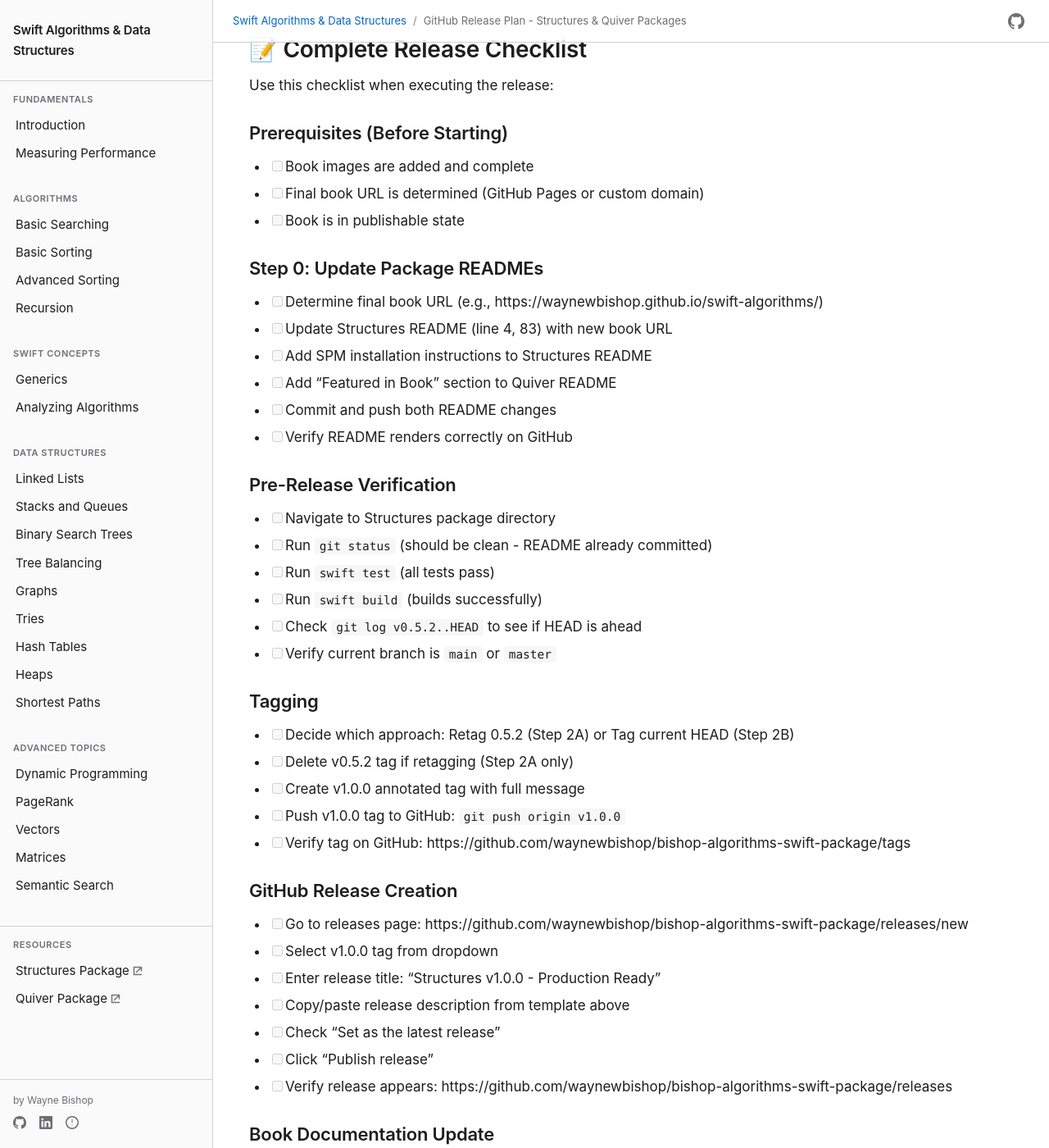
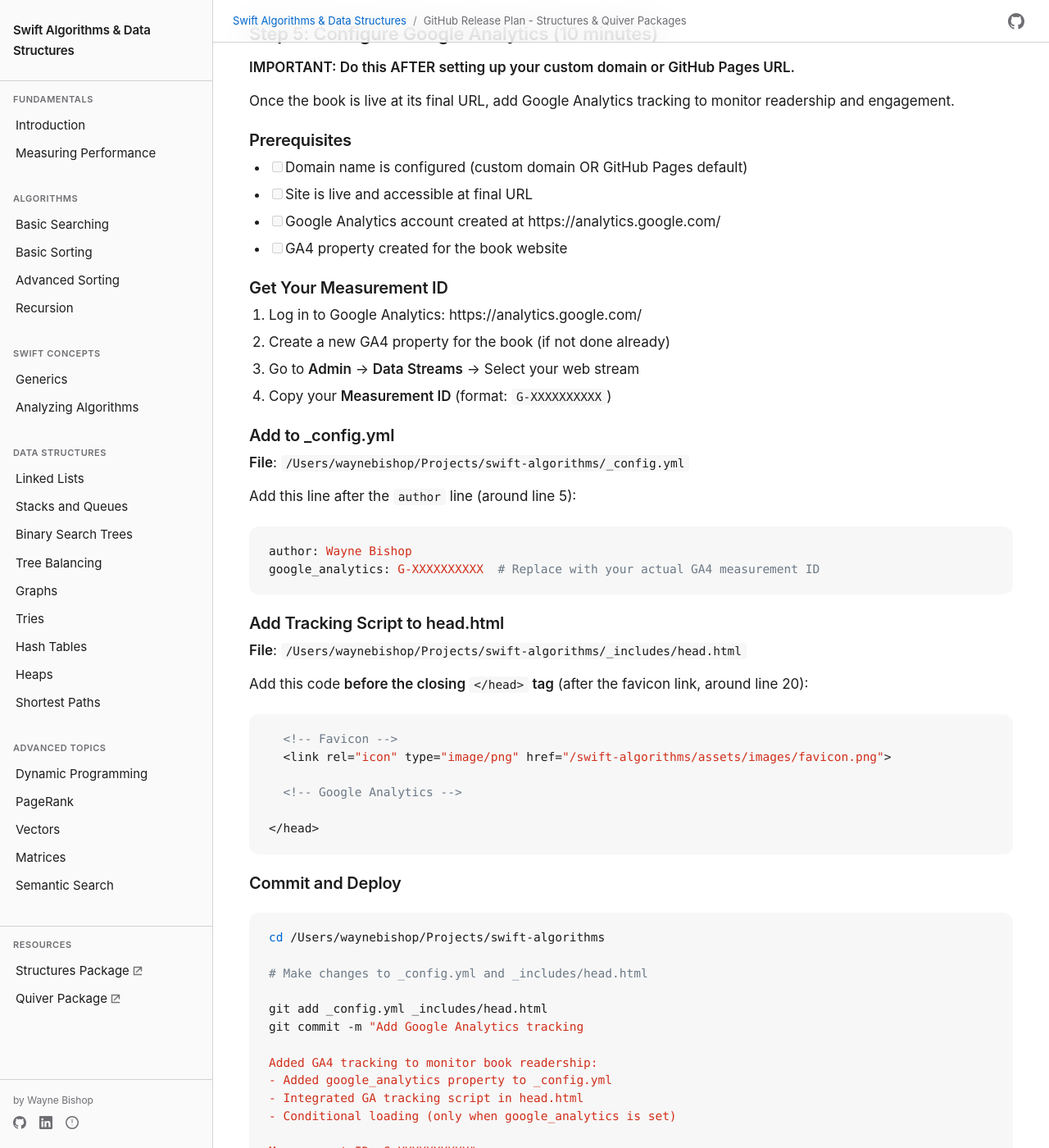
Before and after one commit to waynewbishop/swift-algorithms, a Jekyll site: the page built from RELEASE_PLAN.md, in a window 1280 px wide and 1400 px high, scrolled down 11977 px. Shown: the whole window at 82% size. Built offline with Jekyll 4.4.1, drawn with Linux system fonts in a browser that asks for light colours; our own code applies the rules of GitHub Pages for plain Markdown files; some of the changed text lies outside the part shown.

Commit message:
Add Google Analytics setup instructions to RELEASE_PLAN.md
Added comprehensive Step 5 for configuring Google Analytics tracking:

New Section:
- Prerequisites (domain setup, GA account, live site)
- How to get GA4 Measurement ID from Google Analytics
- Code to add to _config.yml (google_analytics property)
- Code to add to _includes/head.html (GA tracking script)
- Commit and deployment commands
- Verification steps (DevTools Network tab + GA Realtime)
- Benefits list (page views, engagement, traffic sources, etc.)

Updated Checklist:
- Added "Google Analytics Setup" section with 8 checkboxes
- Clearly marked as post-domain-setup task
- Separate from package release workflow

Updated Timeline:
- Steps 1-6: Package release (~50 minutes)
- Step 7: Google Analytics (after domain, ~10 minutes)

This should be completed AFTER the domain name is configured and
the GitHub Pages site is live at its final URL.

🤖 Generated with [Claude Code](https://claude.com/claude-code)

Co-Authored-By: Claude <noreply@anthropic.com>

````diff
--- a/RELEASE_PLAN.md
+++ b/RELEASE_PLAN.md
@@ -489,6 +489,100 @@ git push
 
 ---
 
+### Step 5: Configure Google Analytics (10 minutes)
+
+**IMPORTANT: Do this AFTER setting up your custom domain or GitHub Pages URL.**
+
+Once the book is live at its final URL, add Google Analytics tracking to monitor readership and engagement.
+
+#### Prerequisites
+- [ ] Domain name is configured (custom domain OR GitHub Pages default)
+- [ ] Site is live and accessible at final URL
+- [ ] Google Analytics account created at https://analytics.google.com/
+- [ ] GA4 property created for the book website
+
+#### Get Your Measurement ID
+
+1. Log in to Google Analytics: https://analytics.google.com/
+2. Create a new GA4 property for the book (if not done already)
+3. Go to **Admin** → **Data Streams** → Select your web stream
+4. Copy your **Measurement ID** (format: `G-XXXXXXXXXX`)
+
+#### Add to _config.yml
+
+**File**: `/Users/waynebishop/Projects/swift-algorithms/_config.yml`
+
+Add this line after the `author` line (around line 5):
+
+```yaml
+author: Wayne Bishop
+google_analytics: G-XXXXXXXXXX  # Replace with your actual GA4 measurement ID
+```
+
+#### Add Tracking Script to head.html
+
+**File**: `/Users/waynebishop/Projects/swift-algorithms/_includes/head.html`
+
+Add this code **before the closing `</head>` tag** (after the favicon link, around line 20):
+
+```html
+  <!-- Favicon -->
+  <link rel="icon" type="image/png" href="{{ '/assets/images/favicon.png' | relative_url }}">
+
+  <!-- Google Analytics -->
+  {% if site.google_analytics %}
+  <script async src="https://www.googletagmanager.com/gtag/js?id={{ site.google_analytics }}"></script>
+  <script>
+    window.dataLayer = window.dataLayer || [];
+    function gtag(){dataLayer.push(arguments);}
+    gtag('js', new Date());
+    gtag('config', '{{ site.google_analytics }}');
+  </script>
+  {% endif %}
+</head>
+```
+
+#### Commit and Deploy
+
+```bash
+cd /Users/waynebishop/Projects/swift-algorithms
+
+# Make changes to _config.yml and _includes/head.html
+
+git add _config.yml _includes/head.html
+git commit -m "Add Google Analytics tracking
+
+Added GA4 tracking to monitor book readership:
+- Added google_analytics property to _config.yml
+- Integrated GA tracking script in head.html
+- Conditional loading (only when google_analytics is set)
+
+Measurement ID: G-XXXXXXXXXX"
+git push
+```
+
+#### Verify Installation
+
+After pushing (GitHub Pages rebuilds in ~1-2 minutes):
+
+1. Visit your book site in a browser
+2. Open browser DevTools (F12)
+3. Go to **Network** tab
+4. Reload page
+5. Look for requests to `googletagmanager.com` and `google-analytics.com`
+6. In Google Analytics, go to **Reports** → **Realtime**
+7. You should see your visit appear within 30 seconds
+
+#### Benefits
+- ✅ Track page views and popular chapters
+- ✅ Understand reader engagement and time on page
+- ✅ See which chapters readers visit most
+- ✅ Monitor traffic sources (social media, search engines, direct links)
+- ✅ Geographic data (where readers are located)
+- ✅ Easy to disable (just remove the line from _config.yml)
+
+---
+
 ## 📝 Complete Release Checklist
 
 Use this checklist when executing the release:
@@ -545,6 +639,17 @@ Use this checklist when executing the release:
 - [ ] Check that v1.0.0 is marked as "Latest" on GitHub
 - [ ] Verify book README installation instructions work
 
+### Google Analytics Setup (After Domain Configuration)
+**Note: Do this AFTER domain is set up and site is live**
+- [ ] Create Google Analytics GA4 property for book website
+- [ ] Copy Measurement ID from GA4 (format: G-XXXXXXXXXX)
+- [ ] Add `google_analytics: G-XXXXXXXXXX` to `_config.yml`
+- [ ] Add GA tracking script to `_includes/head.html` (see Step 5 above)
+- [ ] Commit and push changes to GitHub
+- [ ] Wait for GitHub Pages rebuild (~1-2 minutes)
+- [ ] Verify tracking in browser DevTools Network tab
+- [ ] Check Google Analytics Realtime reports for live visits
+
 ### Optional: Announcement
 - [ ] Social media post (LinkedIn, Twitter/X)
 - [ ] Blog post on waynewbishop.com
@@ -599,7 +704,13 @@ Use this checklist when executing the release:
 5. Run Step 4 (book docs) - 10 minutes
 6. Post-release verification - 5 minutes
 
-**Total time**: ~50 minutes
+**Total time (packages)**: ~50 minutes
+
+**Later (After Domain Setup):**
+7. Run Step 5 (Google Analytics) - 10 minutes
+   - Do this AFTER your domain is configured and site is live
+   - Can be done days/weeks after initial release
+   - Separate task from package release
 
 ---
 
````
Also changed, not shown: other parts of RELEASE_PLAN.md (+1 -1 lines).
